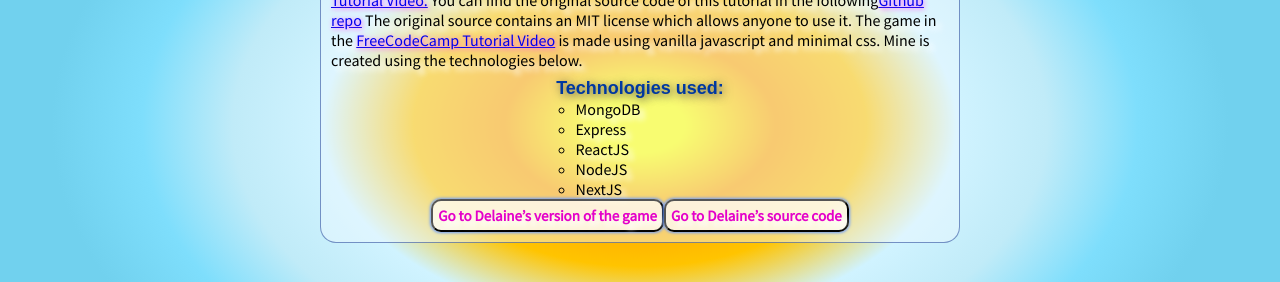
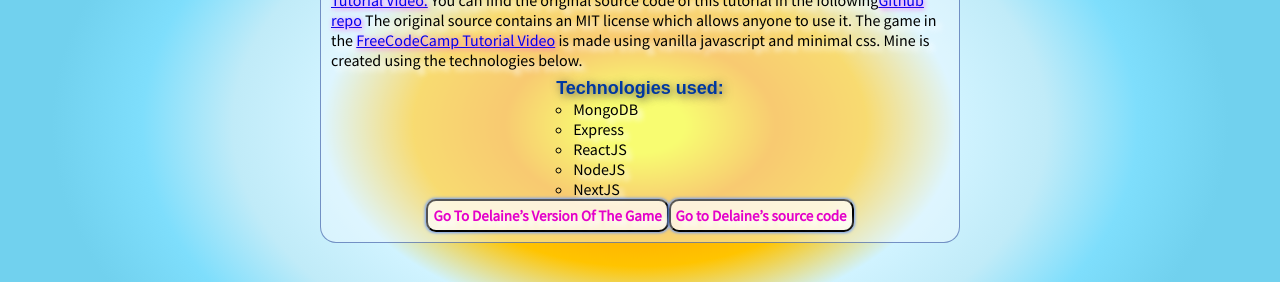
Before and after one commit to delaine3/delaine-abner-portfolio, a Next.js app: page /webProjects/snakeGame in a window 1280 px wide. Shown: the part 275-557 px from the top of the page. Built offline with nearby package versions, Linux system fonts and the light colour scheme.

Commit message:
Updated global css

```diff
--- /dev/null
+++ b/components/footer.js
@@ -0,0 +1,7 @@
+
+export default function Footer() {
+  return (
+    <div>
+    </div>
+  );
+}
--- a/pages/_app.js
+++ b/pages/_app.js
@@ -1,12 +1,13 @@
 import "../styles/globals.css";
 import Navbar from "../components/navbar";
-
+import Footer from "../components/footer";
 function MyApp({ Component, pageProps }) {
 
   return (
     <div className="grid wrapper">
       <Navbar/>
       <Component {...pageProps} />
+      <Footer/>
     </div>
   );
 }
--- a/pages/webProjects/connectFour.js
+++ b/pages/webProjects/connectFour.js
@@ -56,10 +56,10 @@ export default function ConnectFour() {
         </p>
         <div className="container">
           <a href="https://connect-four-game.vercel.app/">
-            <button>Go to Delaine&rsquo;s version of the game</button>
+            <button>Go To Delaine&rsquo;s Version Of The Game</button>
           </a>
           <a href="https://github.com/delaine3/Connect_Four_Game">
-            <button> Go to Delaine&rsquo;s source code </button>
+            <button> Go To Delaine&rsquo;s Source Code </button>
           </a>
         </div>
       </div>
--- a/pages/webProjects/memoryGame.js
+++ b/pages/webProjects/memoryGame.js
@@ -52,7 +52,7 @@ export default function MemoryGame() {
           {" "}
           <a href="https://a-memory-game-seven.vercel.app/">
             {" "}
-            <button> Go to Delaine&rsquo;s version of the game</button>
+            <button> Go To Delaine&rsquo;s Version Of The Game</button>
           </a>{" "}
           <a href="https://github.com/delaine3/A_Memory_Game">
             <button>Go to Delaine&rsquo;s Source Code</button>
--- a/pages/webProjects/snakeGame.js
+++ b/pages/webProjects/snakeGame.js
@@ -46,7 +46,7 @@ export default function SnakeGame() {
             <li id="project">NextJS</li>
           </ul>{" "}
           <a href="https://snake-game-five-dun.vercel.app/">
-            <button>Go to Delaine&rsquo;s version of the game </button>
+            <button>Go To Delaine&rsquo;s Version Of The Game </button>
           </a>
           <a href="https://github.com/delaine3/snake_game">
             <button>Go to Delaine&rsquo;s source code </button>
--- a/pages/webProjects/wackAMole.js
+++ b/pages/webProjects/wackAMole.js
@@ -48,7 +48,7 @@ export default function wackAMole() {
           </ul>{" "}
           <div className="container">
             <a href="https://whack-a-mole-4jvxtc469-delaine3.vercel.app/newPlayer">
-              <button>Go to Delaine&rsquo;s version of the game </button>
+              <button>Go To Delaine&rsquo;s Version Of The Game </button>
             </a>
             <a href="https://github.com/delaine3/whack_a_mole">
               <button>Go to Delaine&rsquo;s source code </button>
--- a/styles/globals.css
+++ b/styles/globals.css
@@ -141,6 +141,15 @@ p {
     font-size: 14px;
   }
 }
+.footer{
+  position: fixed;
+  left: 0;
+  bottom: 0;
+  width: 100%;
+  background-color: rgba(255, 255, 0, 0.418);
+  color: rgb(0, 0, 0);
+  text-align: center;
+}
 a {
   align-items: center;
   text-shadow: #ff4cea 1px 1px 5px;
```
